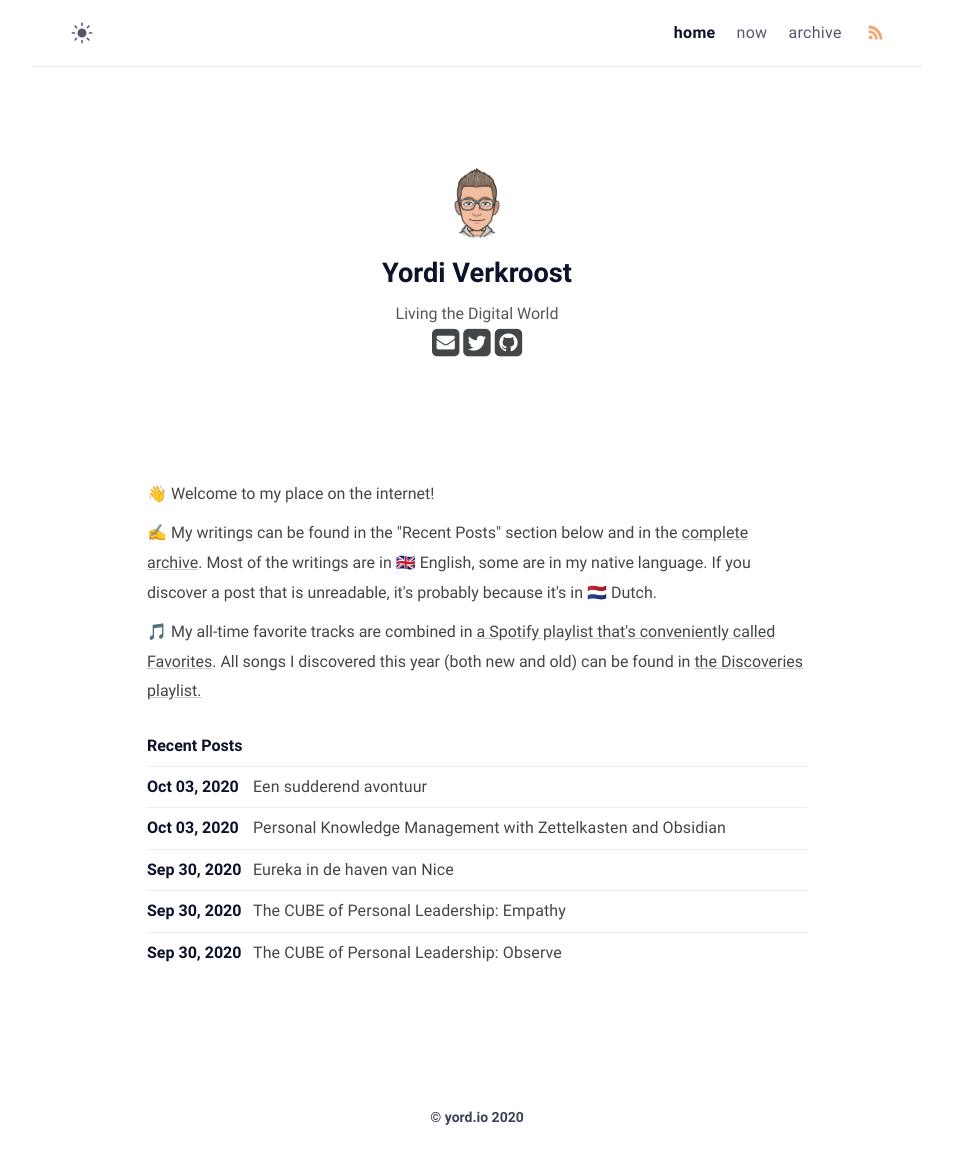
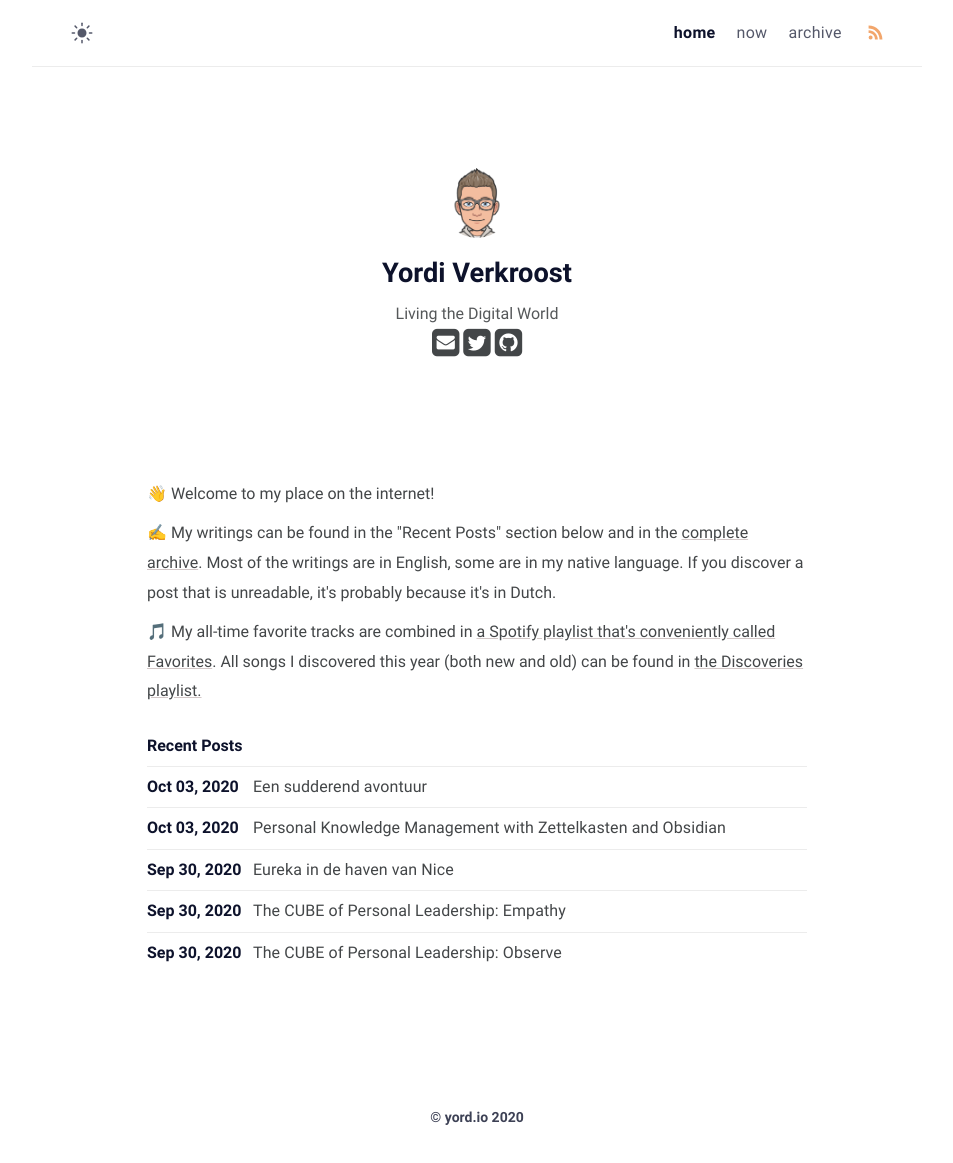
Before and after one commit to heymichal/heymichal.github.io, a Jekyll site: the page built from index.md, in a window 1280 px wide. Shown: the whole page, without its empty margins (163-1116 px from the left). Built offline with Jekyll 4.4.1, drawn with Linux system fonts in a browser that asks for light colours.

Commit message:
Remove extra flag emoticons

```diff
--- a/_includes/about.html
+++ b/_includes/about.html
@@ -1,7 +1,7 @@
 <div id="about">
   <p>👋 Welcome to my place on the internet!</p>
 
-  <p>✍️ My writings can be found in the "Recent Posts" section below and in the <a href="{% link archive.html %}">complete archive</a>. Most of the writings are in 🇬🇧 English, some are in my native language. If you discover a post that is unreadable, it's probably because it's in 🇳🇱 Dutch.</p>
+  <p>✍️ My writings can be found in the "Recent Posts" section below and in the <a href="{% link archive.html %}">complete archive</a>. Most of the writings are in English, some are in my native language. If you discover a post that is unreadable, it's probably because it's in Dutch.</p>
 
   <p>🎵 My all-time favorite tracks are combined in <a href="https://open.spotify.com/playlist/5e8XEYE7uOBsMfK33QAh0O?si=ly5ElOG7TYKgW_aTjPYTkQ" target="_blank">a Spotify playlist that's conveniently called Favorites</a>. All songs I discovered this year (both new and old) can be found in <a href="https://open.spotify.com/playlist/2QYLRzi5N8EvbDoYrT9fSR?si=k1We1MBYTEWMU9028_XxfQ" target="_blank">the Discoveries playlist.</a></p>
 </div>
```
